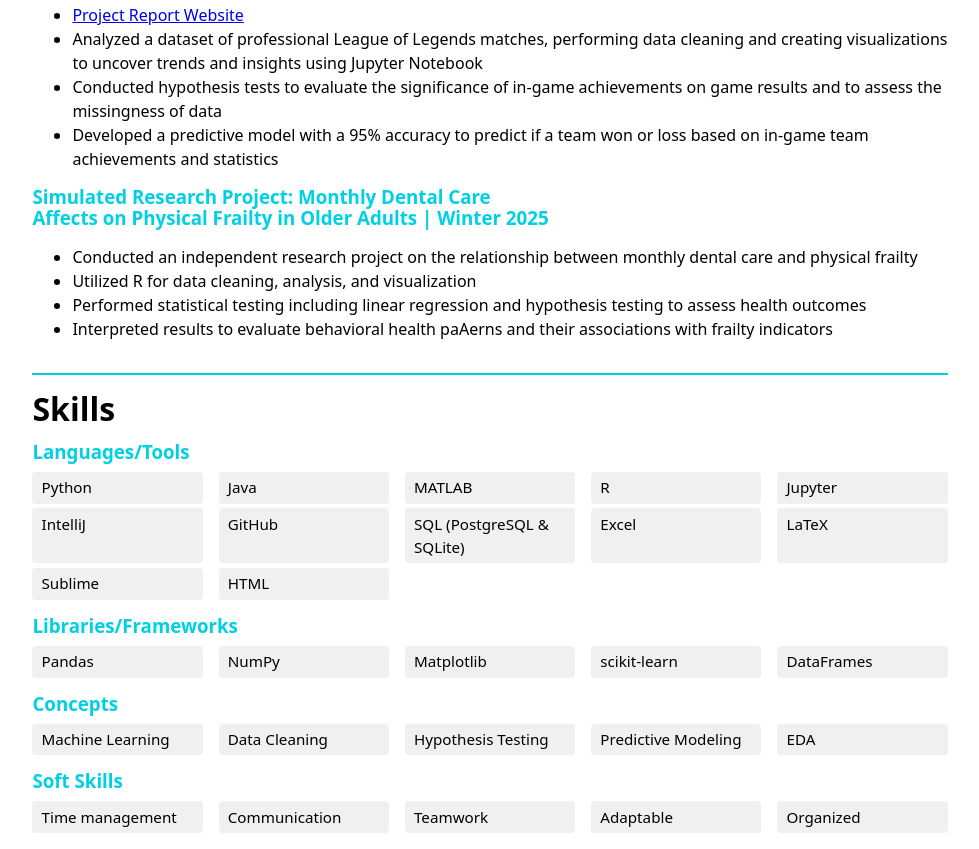
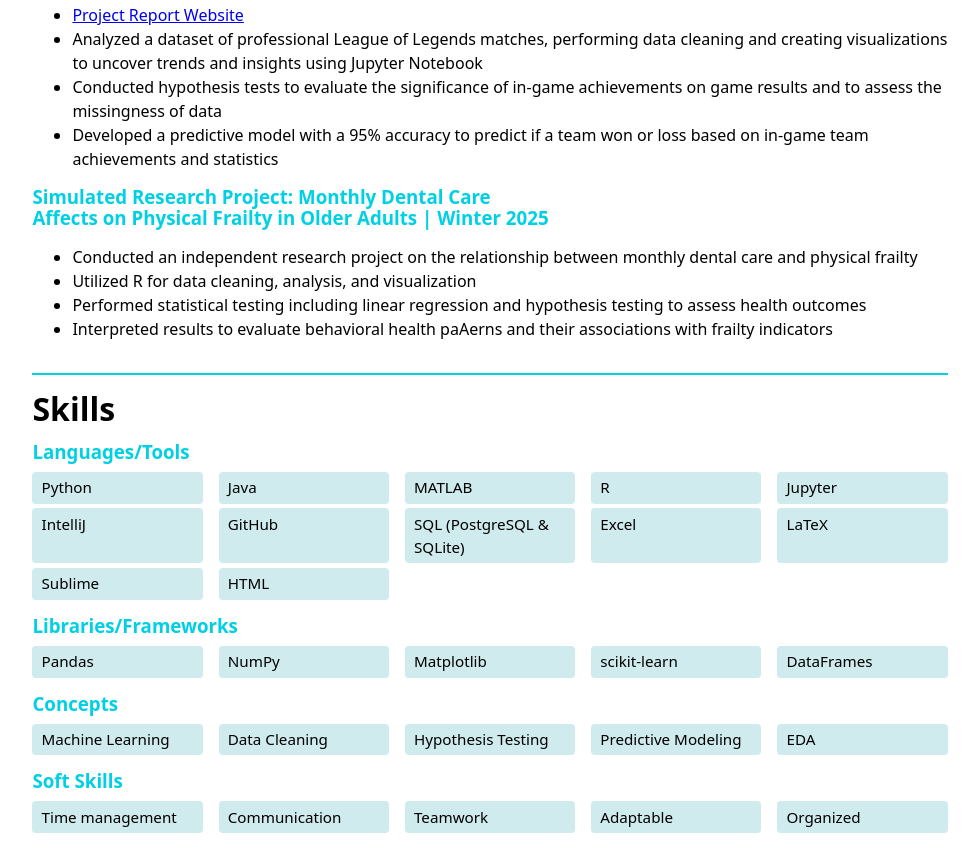
Before and after one commit to erikat21/portfolio, a plain HTML site: page resume/index.html in a window 1280 px wide. Shown: the part 1250-2099 px from the top of the page, without its empty margins (150-1129 px from the left). Drawn offline with Linux system fonts and the light colour scheme.

Commit message:
changed grid color for skills to go with accent color

```diff
--- a/style.css
+++ b/style.css
@@ -117,7 +117,7 @@ nav li a:hover {
     margin: 0.5em 0 1em;
  }
  .skills-category li {
-    background: #f0f0f0;
+    background: oklch(92.101% 0.02856 202.299);
     padding: 0.3em 0.6em;
     border-radius: 0.25em;
     font-size: 0.95em;
```
